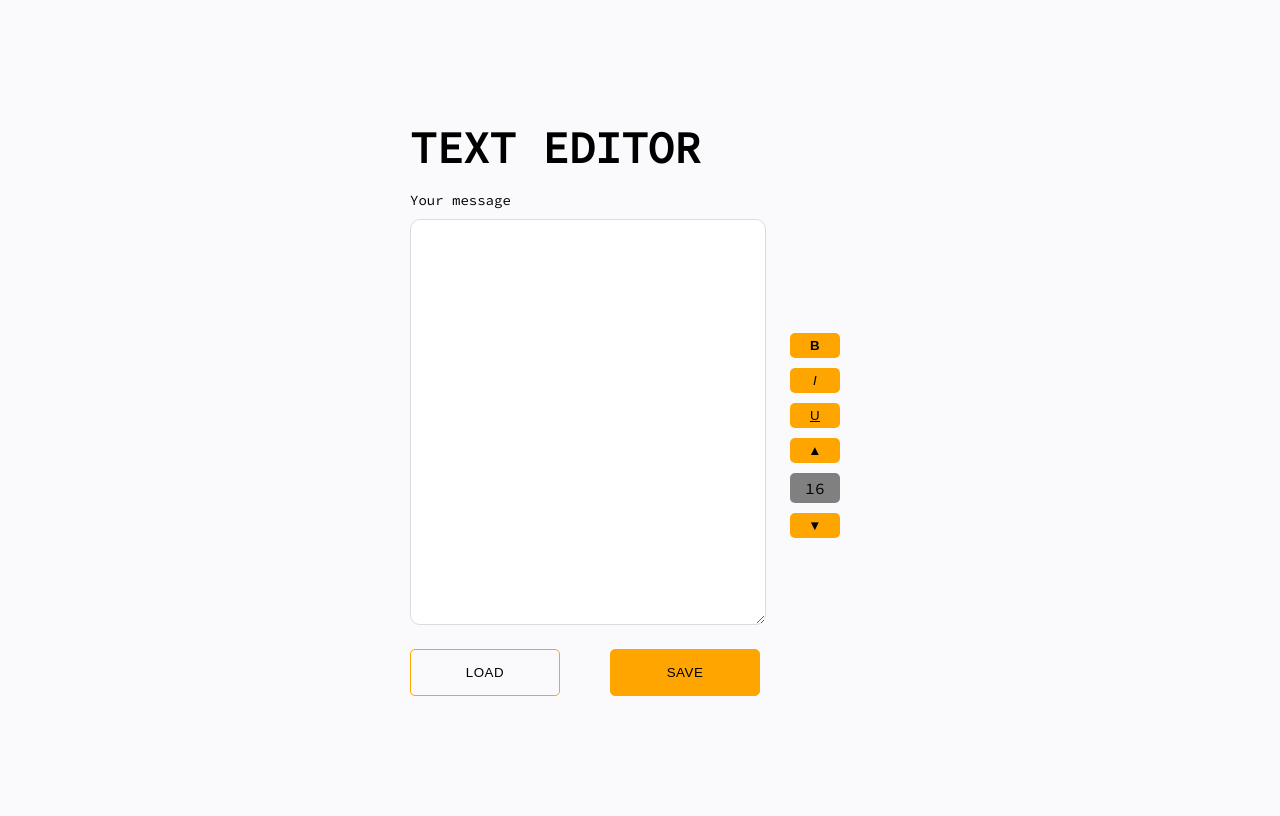
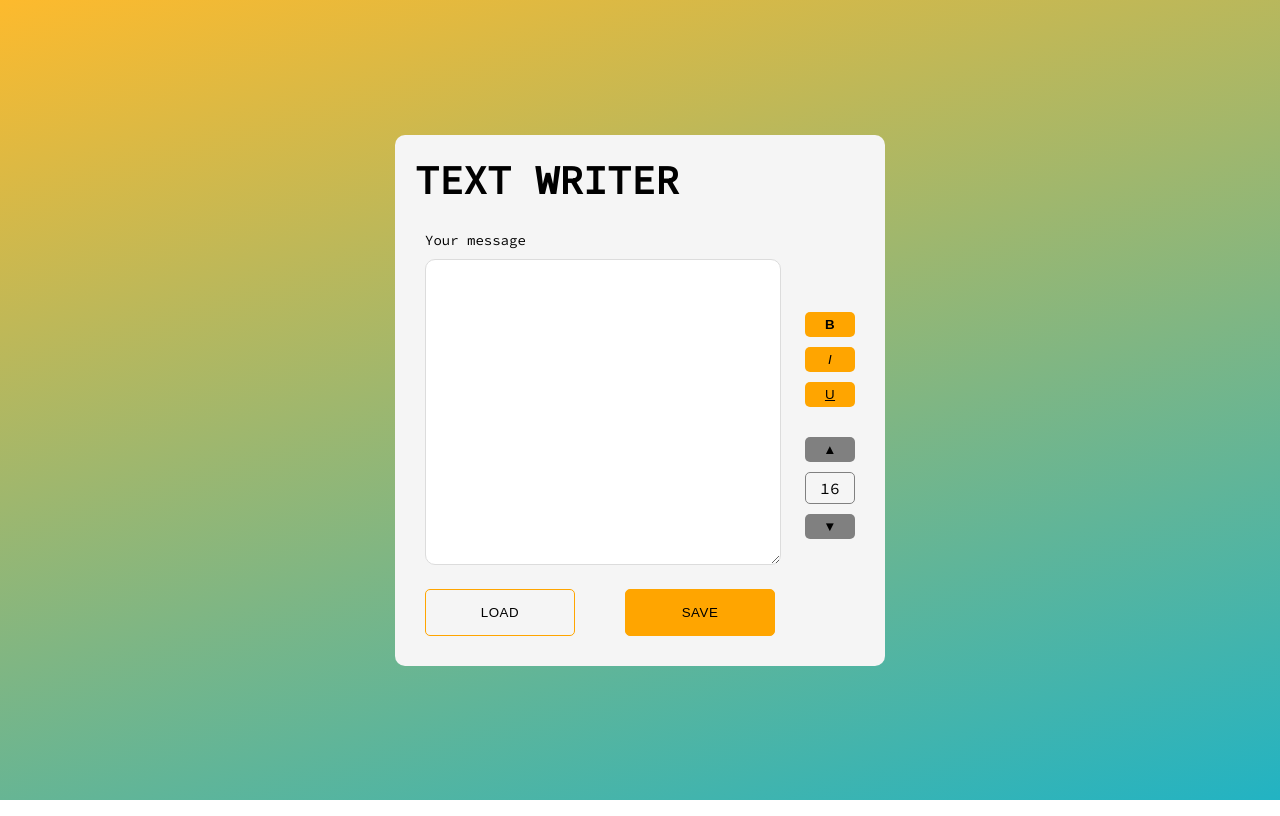
Before and after one commit to filiposinski/text-editor, a plain HTML site: page index.html in a window 1280 px wide. Drawn offline with Linux system fonts and the light colour scheme.

Commit message:
title changed

```diff
--- a/index.html
+++ b/index.html
@@ -4,22 +4,22 @@
 <head>
     <meta charset="UTF-8">
     <meta name="viewport" content="width=device-width, initial-scale=1.0">
-    <title>Document</title>
+    <title>TEXT WRITER</title>
     <link rel="stylesheet" href="style.css" />
 </head>
 
 <body>
     <main class="main">
-        <h1 class="title">TEXT EDITOR</h1>
+        <h1 class="title">TEXT WRITER</h1>
         <form class="form">
             <div class="form__menu">
                 <button class="form__button form__button--bold form__button--bold-js"><b>B</b></button>
                 <button class="form__button form__button--italic form__button--italic-js"><i>I</i></button>
                 <button class="form__button form__button--underline form__button--underline-js"><u>U</u></button>
+                <span class="empty"></span>
                 <button class="form__button form__button--smaller form__button--smaller-js">▲</button>
                 <div class="fontSize-displayer"></div>
                 <button class="form__button form__button--bigger form__button--bigger-js">▼</button>
-
             </div>
             <div class="form__content">
                 <p class="form__wrapper">
--- a/main.js
+++ b/main.js
@@ -122,6 +122,7 @@ load.addEventListener('click', (e) => {
 
 
 
+
 function download(text, name, type) {
     const file = new Blob([text], { type: type });
 
--- a/style.css
+++ b/style.css
@@ -1,21 +1,25 @@
 @import url('https://fonts.googleapis.com/css2?family=Source+Code+Pro&display=swap');
 body {
-    color: black;
-    background: #FAFAFC;
+    background: rgb(34, 179, 195);
+    background: linear-gradient(344deg, rgba(34, 179, 195, 1) 0%, rgba(253, 186, 45, 1) 100%);
     display: flex;
     align-items: center;
     justify-content: center;
     min-height: 100vh;
     font-family: 'Source Code Pro', monospace;
+    margin: 0 auto;
 }
 
 .main {
     margin: 0 auto;
+    background: whitesmoke;
+    padding: 20px;
+    border-radius: 10px;
 }
 
 .title {
     font-weight: 600;
-    font-size: 44px;
+    font-size: 40px;
     margin: 0;
 }
 
@@ -29,6 +33,7 @@ body {
 .form__content {
     display: block;
     min-width: 350px;
+    margin: 10px
 }
 
 .form__label {
@@ -48,7 +53,7 @@ body {
     background: white;
     border: 1px solid gainsboro;
     border-radius: 10px;
-    min-height: 400px;
+    min-height: 300px;
     font-size: 16px;
 }
 
@@ -71,7 +76,7 @@ body {
 }
 
 .form__menu {
-    margin: 20px;
+    margin-left: 10px;
     display: block;
 }
 
@@ -88,11 +93,21 @@ body {
     margin: 10px;
 }
 
+.form__button--smaller,
+.form__button--bigger {
+    background: gray;
+}
+
+.empty {
+    content: ' ';
+    display: block;
+    height: 10px;
+}
+
 .fontSize-displayer {
-    background: gray;
+    border: 1px solid gray;
     border-radius: 5px;
     padding: 5px 0;
-    min-width: 50px;
     margin: 10px;
     letter-spacing: 0.5px;
     text-align: center;
```
